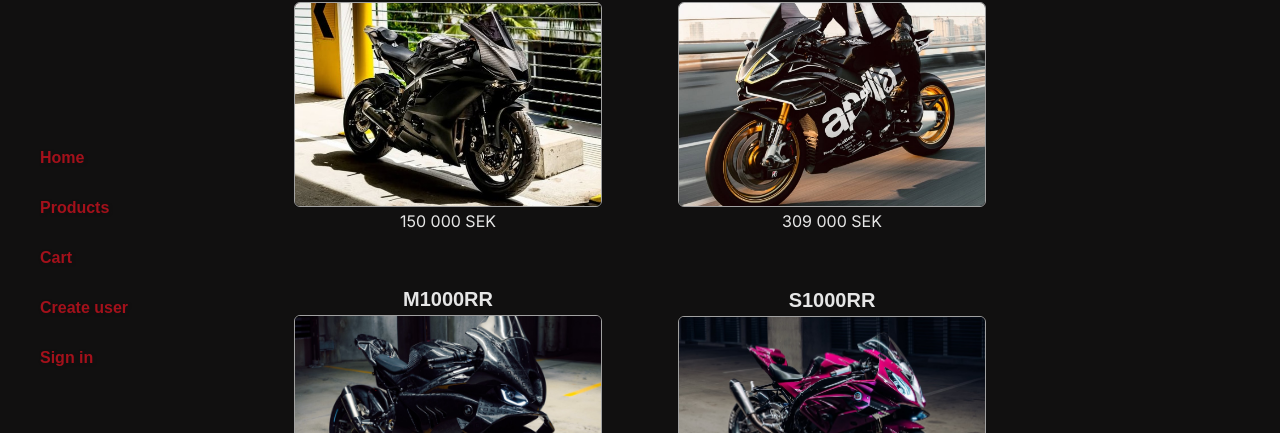
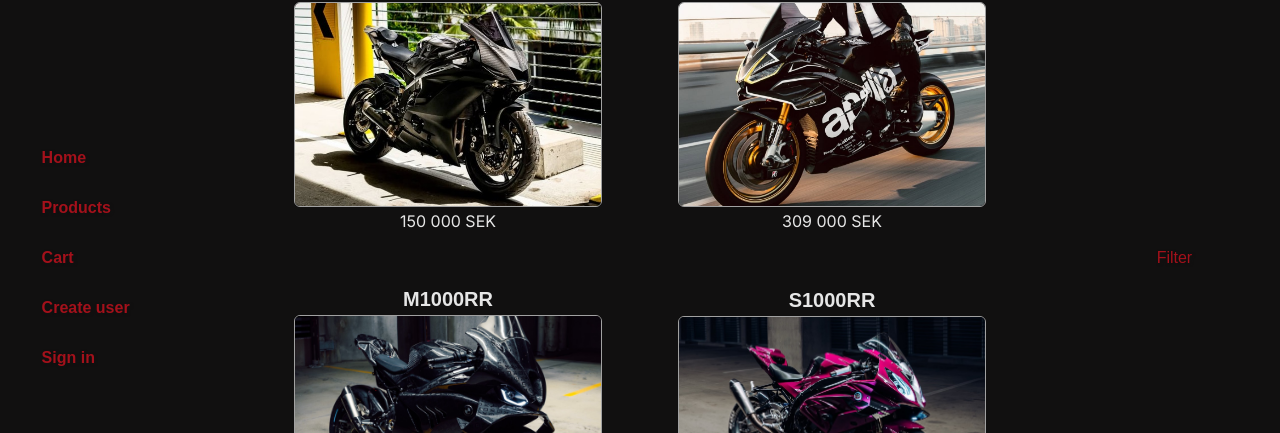
Before and after one commit to Filippa24/granssnittsutvecklingfilippabengtssonsysm9, a React (Create React App) app: page /products in a window 1280 px wide. Shown: the part 142-575 px from the top of the page. Built offline with nearby package versions, Linux system fonts and the light colour scheme; data requests are answered from the project's data file; a web font is replaced by a local one.

Commit message:
filter feature

```diff
--- a/src/components/Products.jsx
+++ b/src/components/Products.jsx
@@ -1,13 +1,21 @@
 import React, { useState, useEffect } from "react";
 import UseFetch from "../hooks/useFetch";
 import ProductCard from "./cards/ProductCard";
+import FilterCard from "./cards/FilterCard";
 
 function Products() {
   //variabel för url
   const url = "http://localhost:3001/motorcycles";
+   //hämta valfri data från db.json via usefetch-hook, döper variabeln data till products ist
+  const { data: products, loading, error } = UseFetch(url);
 
-  //hämta valfri data från db.json via usefetch-hook, döper variabeln data till products ist
-  const { data: products, loading, error } = UseFetch(url);
+  //filtrera produkter baserat på make (filter drop down)------------------------------------------------------
+  //variabel för vilket li man väljer i filter drop down
+  const [selectedMake, setSelectedMake] = useState(null);
+
+  //om selectedMake är true visas de filtrerade produkterna annars visas alla produkter. värdena sparas i filteredProducts
+  const filteredProducts = selectedMake ? products.filter(p => p.make === selectedMake) : products;
+//-------------------------------------------------------------------------------------------------------------
 
   console.log("products:", products);
   console.log("loading:", loading);
@@ -22,20 +30,23 @@
     );
   }
 
-  if (error) {
-    return <p>Error loading products.</p>;
-  }
-
-  if (!products) {
-    return <p>Products could not be found.</p>;
-  }
+  if (error) return <p>Error loading products.</p>;
+  if (!products) return <p>Products could not be found.</p>;
 
   return (
     <div className="products__background">
-      <div className="product__list">
-        {products.map((product) => (
-          <ProductCard key={product.id} product={product} /> //skicka hela product-objektet i en variabel som heter product
-        ))}
+      <div className="products__layout">
+        <div className="product__list">
+          {/* mappar filteredproducts ist för bara products eftersom filteredproducts kan returnera både filtrerade produkter eller produkter beroende på situation, products kunde bara returnera alla products utan filter*/}
+          {filteredProducts.map((product) => (
+            <ProductCard key={product.id} product={product} /> //skicka hela product-objektet i en variabel som heter product
+          ))}
+        </div>
+        {/* när man väljer li i filtret (onSelectMake), sätts setSelectedMake. detta görs via filtercard */}
+        <FilterCard
+          onSelectMake={setSelectedMake}
+          selectedMake={selectedMake}
+        />
       </div>
     </div>
   );
--- /dev/null
+++ b/src/components/cards/FilterCard.jsx
@@ -0,0 +1,59 @@
+import UseFetch from "../../hooks/useFetch";
+import { useState } from "react";
+
+function FilterCard({ onSelectMake, selectedMake }) {
+  const [showFilter, setShowFilter] = useState(false);
+
+  //variabel för url
+  const url = "http://localhost:3001/motorcycles";
+
+  const { data: products, loading, error } = UseFetch(url);
+
+  if (loading) return <p>Loading filter.</p>;
+  if (error) return <p>Error loading filter.</p>;
+  if (!products) return <p>Filter could not be found.</p>;
+
+  return (
+    <div className="filter__container">
+      <button
+        onClick={() => setShowFilter(!showFilter)}
+        className="filter__btn"
+        style={{ visibility: showFilter ? "hidden" : "visible" }}
+      >
+        Filter
+      </button>
+      {/* visa filter och sortera i alfabetisk ordning */}
+      {showFilter && (
+        <ul className="filter__list">
+          {/* visa alla produkter: */}
+          <li
+            className="filter__li"
+            onClick={() => {
+                onSelectMake(null);
+            setShowFilter(false);
+        }} // null = visa alla
+          >
+            Show all
+          </li>
+
+          {/* plocka ut bara make via map, make läggs i en ny array som direkt skickas in i new set där dubletter tas bort, sen sprids de ut i en ny array, sorteras och skrivs ut */}
+          {/* 1. [... new set] sprider ut setvärdena i en ny array. 2. new set tar bort dubletter, ett set kan bara innehålla unika värden. 3. plocka ut bara make via map 4. sort() sorterar alfabetiskt. 5. map() renderar varje make osm en li*/}
+          {[...new Set(products.map((p) => p.make))].sort().map((make) => (
+            <li
+              key={make}
+              className="filter__li"
+              onClick={() => {
+                onSelectMake(make);
+                setShowFilter(false);
+            }}
+            >
+              {make}
+            </li>
+          ))}
+        </ul>
+      )}
+    </div>
+  );
+}
+
+export default FilterCard;
--- a/src/style.css
+++ b/src/style.css
@@ -4,6 +4,19 @@
   box-sizing: border-box;
   font-family: var(--primaryFont);
   color: var(--white);
+
+  /* ta bort standard-css för knappar */
+  button {
+    appearance: none;
+    background: transparent;
+    border: none;
+    padding: 0;
+    margin: 0;
+    font-family: inherit;
+    font-size: inherit;
+    color: inherit;
+    cursor: pointer;
+  }
 }
 
 :root {
@@ -11,6 +24,7 @@
   --secondayFont: "Inter", sans-serif;
   --accentFont: "Bungee Hairline", sans-serif;
 
+  --fontSize-XXS: 0.8rem;
   --fontSize-XS: 1rem;
   --fontSize-S: 1.25rem;
   --fontSize-M: 1.75rem;
@@ -29,6 +43,11 @@
 
 html {
   font-size: 16px;
+}
+
+/*för att undvika vit bakgrund som syns bakom komponenter ibland*/
+body {
+  background: var(--black);
 }
 
 /* HERO---------------------------------------------------------------------------------------------------------------------- */
@@ -145,7 +164,7 @@
   display: none;
 }
 
-/* link fast i css heter det ändå a: */
+/* link, fast i css heter det ändå a: */
 a {
   text-decoration: none;
 }
@@ -157,7 +176,7 @@
   .navbar__container {
     display: flex;
     flex-direction: column;
-    margin-left: 3vh;
+    margin-left: 2vw;
   }
   .navbar {
     display: flex;
@@ -175,6 +194,15 @@
 .products__background {
   background: var(--black);
   width: 100%;
+  min-height: 100vh;
+}
+
+.products__layout {
+  display: flex;
+  flex-direction: row;
+  align-items: flex-start;
+  width: 100%;
+  position: relative;
 }
 
 .product__list {
@@ -249,3 +277,84 @@
     max-width: 60%;
   }
 }
+
+/* FILTERCARD------------------------------------------------------------------------------------------------ */
+
+.filter__btn {
+  background: transparent;
+  font-size: var(--fontSize-XS);
+  color: var(--red);
+  text-shadow: var(--shadow);
+  position: relative;
+  z-index: 101;
+  text-align: left;
+}
+
+.filter__btn:hover {
+  cursor: pointer;
+  color: var(--grey);
+}
+
+.filter__li {
+  font-size: var(--fontSize-XXS);
+  margin: 0.5rem;
+  position: relative;
+  z-index: 101;
+}
+
+.filter__li:hover {
+  cursor: pointer;
+  color: var(--red);
+}
+
+ul {
+  list-style: none;
+}
+
+.filter__container {
+  display: flex;
+  flex-direction: column-reverse;
+  width: 7rem;
+  flex-shrink: 0;
+  margin-left: auto;
+  position: fixed;
+  z-index: 100;
+  bottom: 2rem;
+  padding-left: 1rem;
+}
+
+.filter__list {
+  display: flex;
+  flex-direction: column;
+  text-align: center;
+  width: 100%;
+  margin-bottom: 1rem;
+  margin-top: 1rem;
+  gap: 0.5rem;
+  /* justera transparensen på backgrunden: */
+  background: rgba(17, 16, 16, 0.7);
+  border: 1px solid var(--grey);
+  border-radius: 6px;
+  top: 100%;
+}
+
+@media (min-width: 768px) {
+  .filter__container {
+    position: fixed;
+    width: 9rem;
+    top: 50%;
+    right: 1rem;
+    bottom: auto;
+    /* left: auto; */
+    align-items: center;
+    margin-right: 2vw;
+    flex-direction: column;
+    transform: translateY(-50%);
+  }
+  .filter__list {
+    bottom: 100%;
+  }
+  .filter__li {
+    font-size: var(--fontSize-XS);
+  }
+}
```
